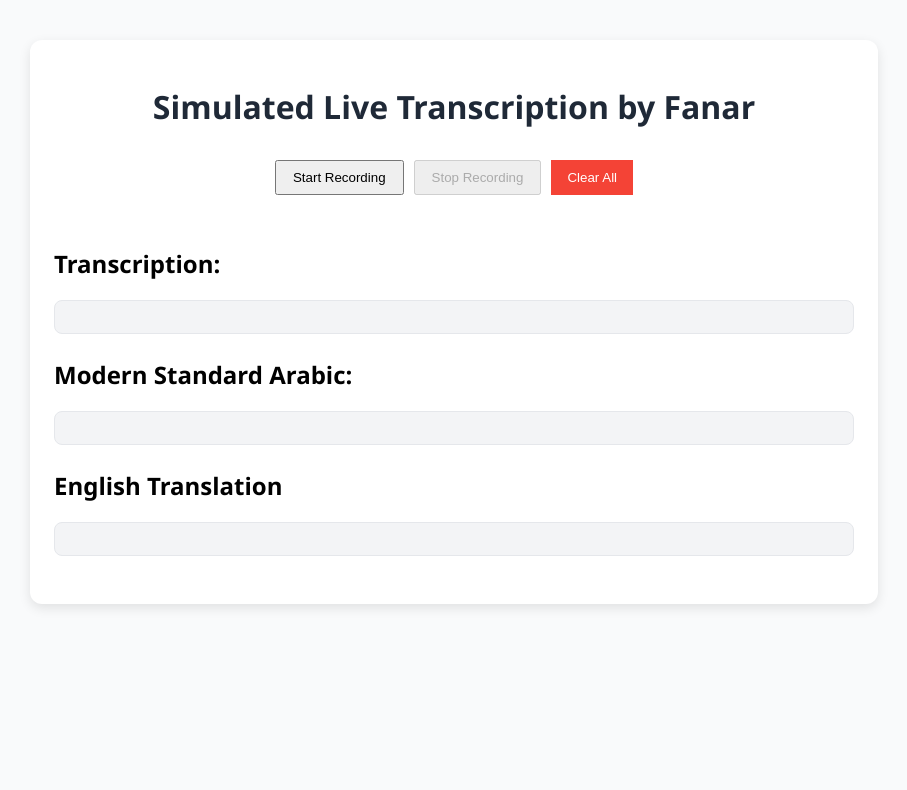
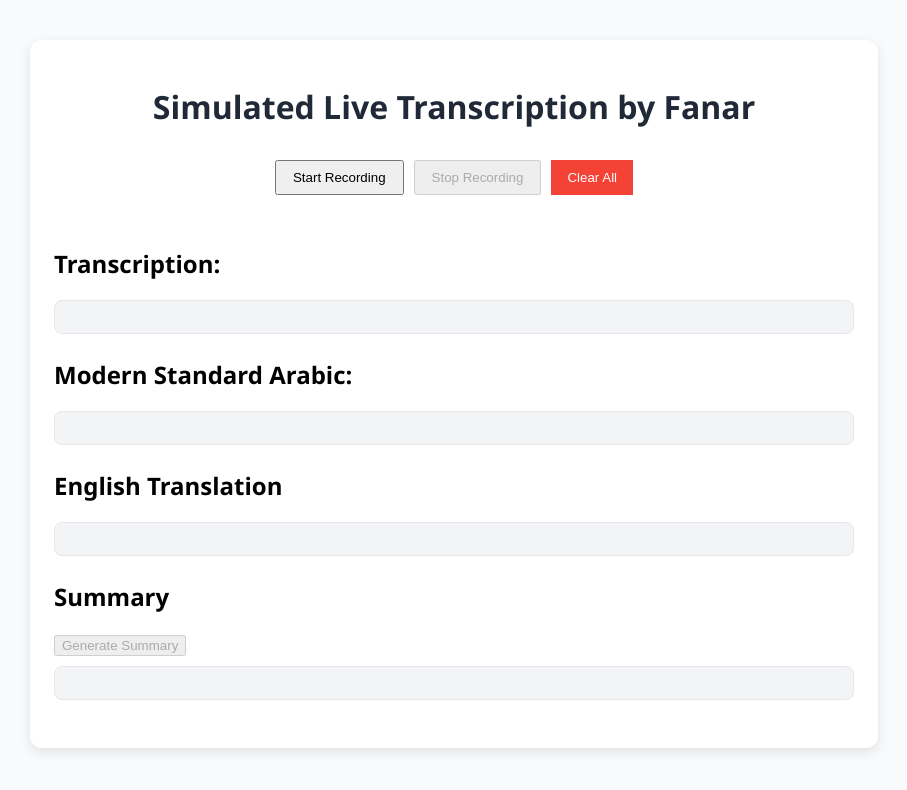
Before and after one commit to turquoise5/fanar-hackathon, a React (Create React App) app in the folder client/: page / in a window 1280 px wide. Shown: the top 790 px of the page, without its empty margins (186-1093 px from the left). Built offline with nearby package versions, Linux system fonts and the light colour scheme.

Commit message:
added generate summary

```diff
--- a/client/src/App.js
+++ b/client/src/App.js
@@ -14,6 +14,8 @@
   const intervalRef = useRef(null);
   const [isProcessing, setIsProcessing] = useState(false);
   const lastProcessedRef = useRef("");
+  const [summary, setSummary] = useState("");
+  const [isSummarizing, setIsSummarizing] = useState(false);
 
   const clearAll = () => {
       // Reset states
@@ -120,6 +122,19 @@
   }, [recording, processTranscript]);
 
 
+  const generateSummary = async () => {
+    setIsSummarizing(true);
+    try {
+      const res = await axios.post("http://localhost:4000/summarize", { text: transcript });
+      setSummary(res.data.summary);
+    } catch (err) {
+      console.error("Summary failed:", err);
+      setSummary("Summary failed.");
+    } finally {
+      setIsSummarizing(false);
+    }
+  };
+
   return (
     <TranscriptionUI
       transcript={transcript}
@@ -129,6 +144,9 @@
       startLiveSimulation={startLiveSimulation}
       stopLiveSimulation={stopLiveSimulation}
       isProcessing={isProcessing}
+      generateSummary={generateSummary}
+      summary={summary}
+      isSummarizing={isSummarizing}
       clearAll={clearAll}
     />
   );
--- a/client/src/translation.jsx
+++ b/client/src/translation.jsx
@@ -9,7 +9,10 @@
   startLiveSimulation,
   stopLiveSimulation,
   isProcessing,
-  clearAll
+  clearAll,
+  summary,
+  isSummarizing,
+  generateSummary
 }) => (
   <div className="transcription-container">
     <h1 className="app-title">Simulated Live Transcription by Fanar</h1>
@@ -74,6 +77,16 @@
         )}
       </div>
     </div>
+
+    <div className="section">
+      <h2>Summary</h2>
+      <button onClick={generateSummary} disabled={isSummarizing || !transcript}>
+        {isSummarizing ? "Summarizing..." : "Generate Summary"}
+      </button>
+      <div className="box arabic" style={{ marginTop: "10px" }}>
+        {summary}
+      </div>
+    </div>
   </div>
 );
 
```
Also changed, not shown: 1 other file (tests, documents, lock files or other folders).
